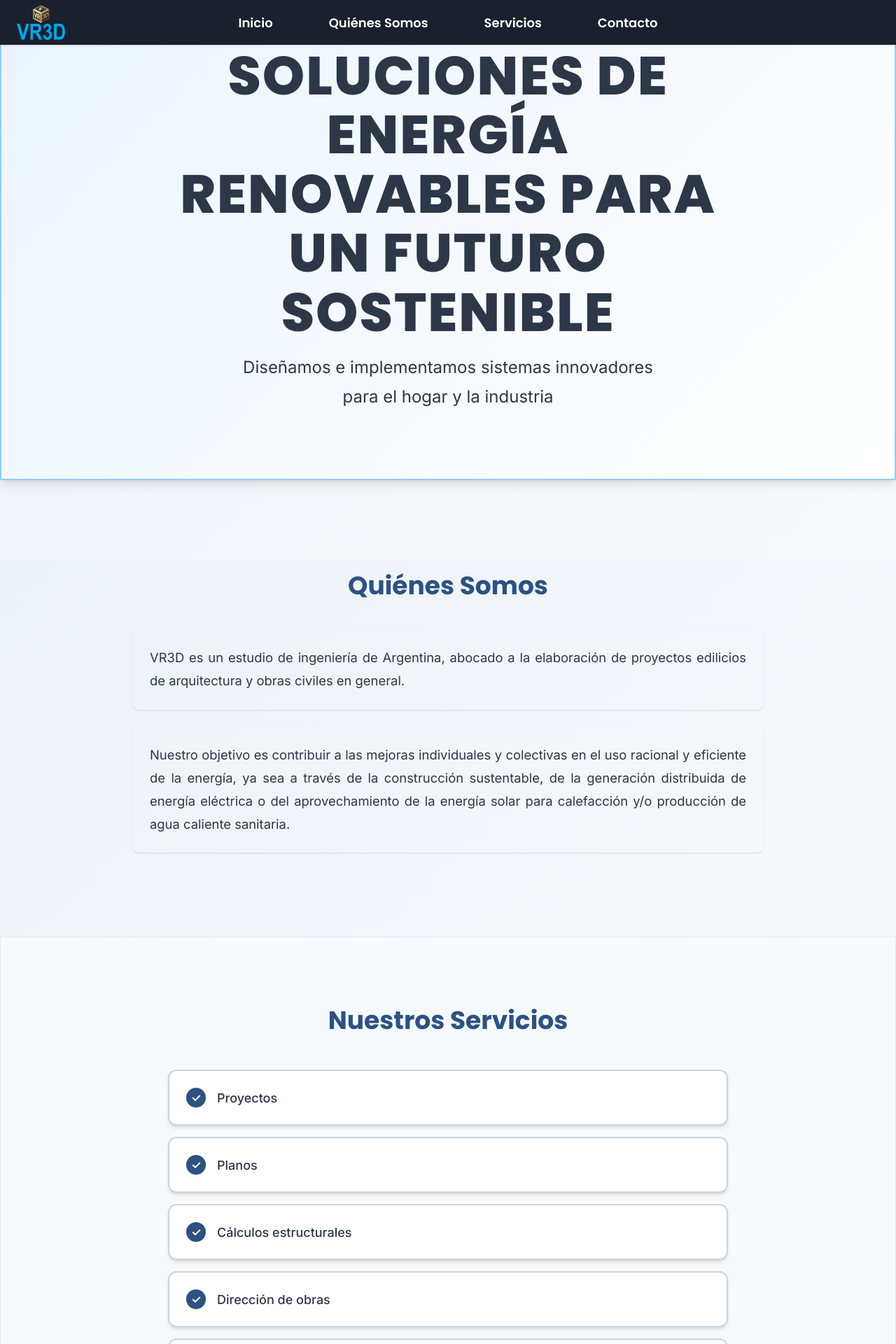
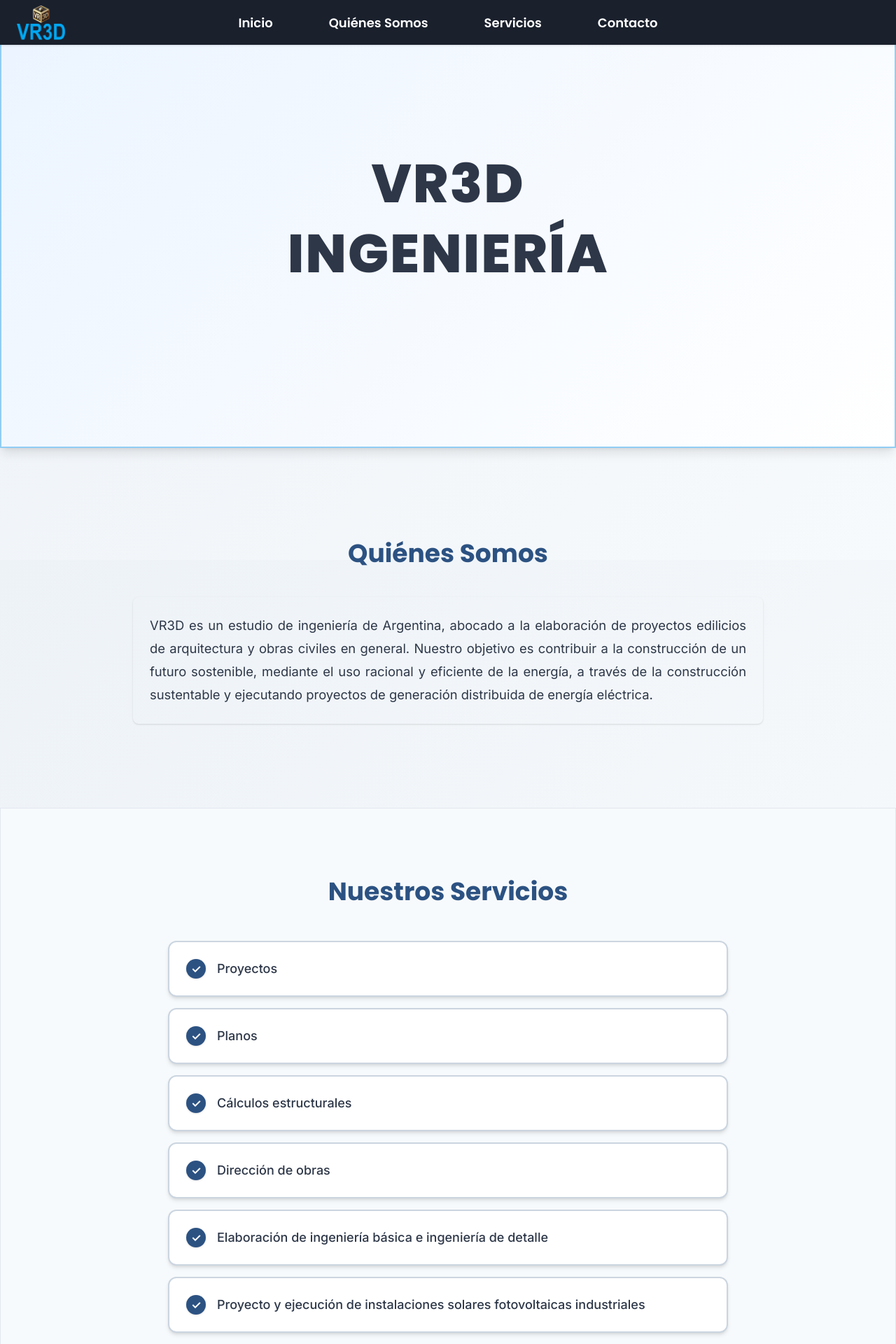
Before and after one commit to AgustinCevello/vr3d-2, a React (Vite) app: page / in a window 1280 px wide. Shown: the top 1920 px of the page at 70% size. Built offline with nearby package versions, Linux system fonts and the light colour scheme.

Commit message:
Segundo push

```diff
--- a/src/index.css
+++ b/src/index.css
@@ -799,7 +799,7 @@ textarea.form-input:required:not(:placeholder-shown):valid {
 }
 
 .footer-icon-image {
-  width: 100px;
+  width: 170px;
   height: auto;
   flex-shrink: 0;
 }
@@ -920,8 +920,8 @@ textarea.form-input:required:not(:placeholder-shown):valid {
 
   .footer-contact svg,
   .footer-icon-image {
-    width: 20px;
-    height: 20px;
+    width: 80px;
+    height: 100px;
   }
 }
 
--- a/src/sections/AboutSection.jsx
+++ b/src/sections/AboutSection.jsx
@@ -9,9 +9,7 @@ const AboutSection = ({ id }) => {
         <h2>Quiénes Somos</h2>
         <p className="about-text">
           VR3D es un estudio de ingeniería de Argentina, abocado a la elaboración de proyectos edilicios de arquitectura y obras civiles en general.
-        </p>
-        <p className="about-text">
-          Nuestro objetivo es contribuir a las mejoras individuales y colectivas en el uso racional y eficiente de la energía, ya sea a través de la construcción sustentable, de la generación distribuida de energía eléctrica o del aprovechamiento de la energía solar para calefacción y/o producción de agua caliente sanitaria.
+Nuestro objetivo es contribuir a la construcción de un futuro sostenible, mediante el uso racional y eficiente de la energía, a través de la construcción sustentable y ejecutando proyectos de generación distribuida de energía eléctrica.
         </p>
       </div>
     </section>
--- a/src/sections/HeroSection.jsx
+++ b/src/sections/HeroSection.jsx
@@ -12,8 +12,8 @@ const HeroSection = ({ id }) => {
   return (
     <section id={id} className="hero-section">
       <div className="hero-content">
-        <h1>Soluciones de Energía Renovables para un Futuro Sostenible</h1>
-        <p>Diseñamos e implementamos sistemas innovadores para el hogar y la industria</p>
+        <h1>VR3D</h1>
+        <h1>Ingeniería</h1>
       </div>
     </section>
   );
--- a/src/sections/ServicesSection.jsx
+++ b/src/sections/ServicesSection.jsx
@@ -9,7 +9,7 @@ const ServicesSection = ({ id }) => {
     "Cálculos estructurales",
     "Dirección de obras",
     "Elaboración de ingeniería básica e ingeniería de detalle",
-    "Proyecto, diseño y dimencionamiento de instalaciones solares fotovoltáicas"
+    "Proyecto y ejecución de instalaciones solares fotovoltaicas industriales"
   ];
 
   return (
```
